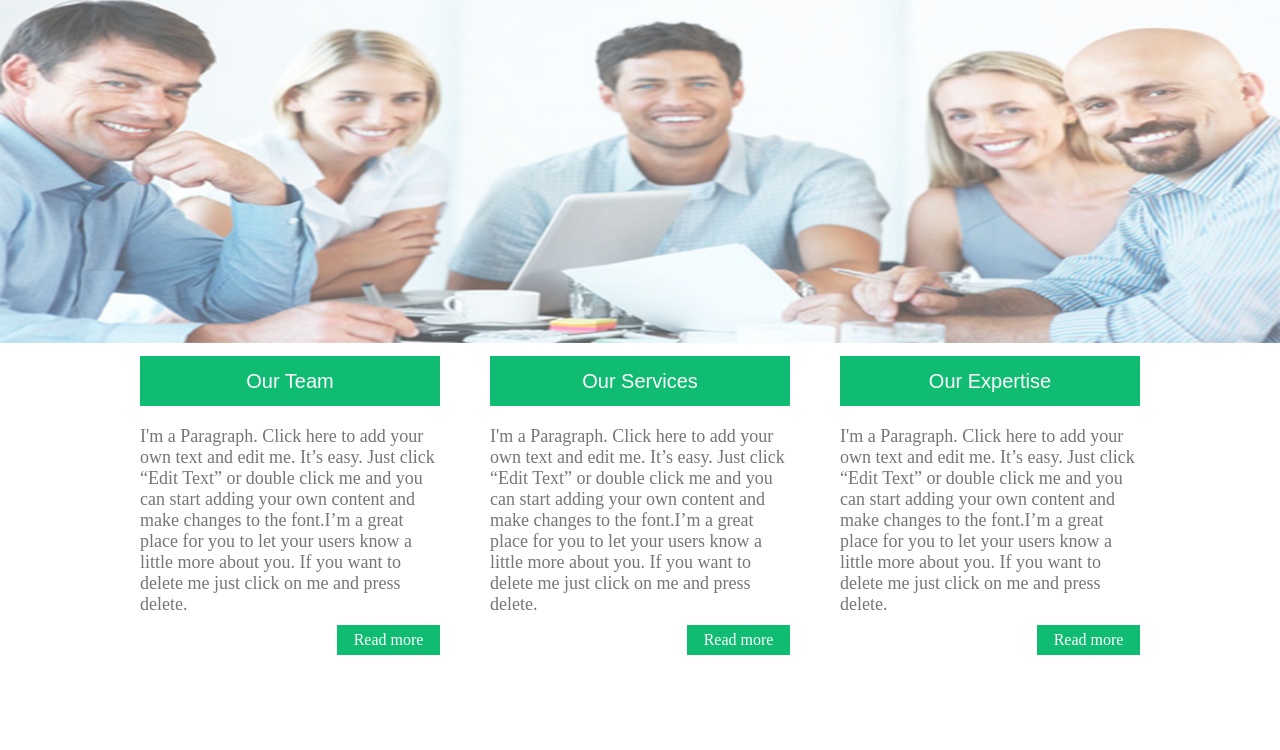
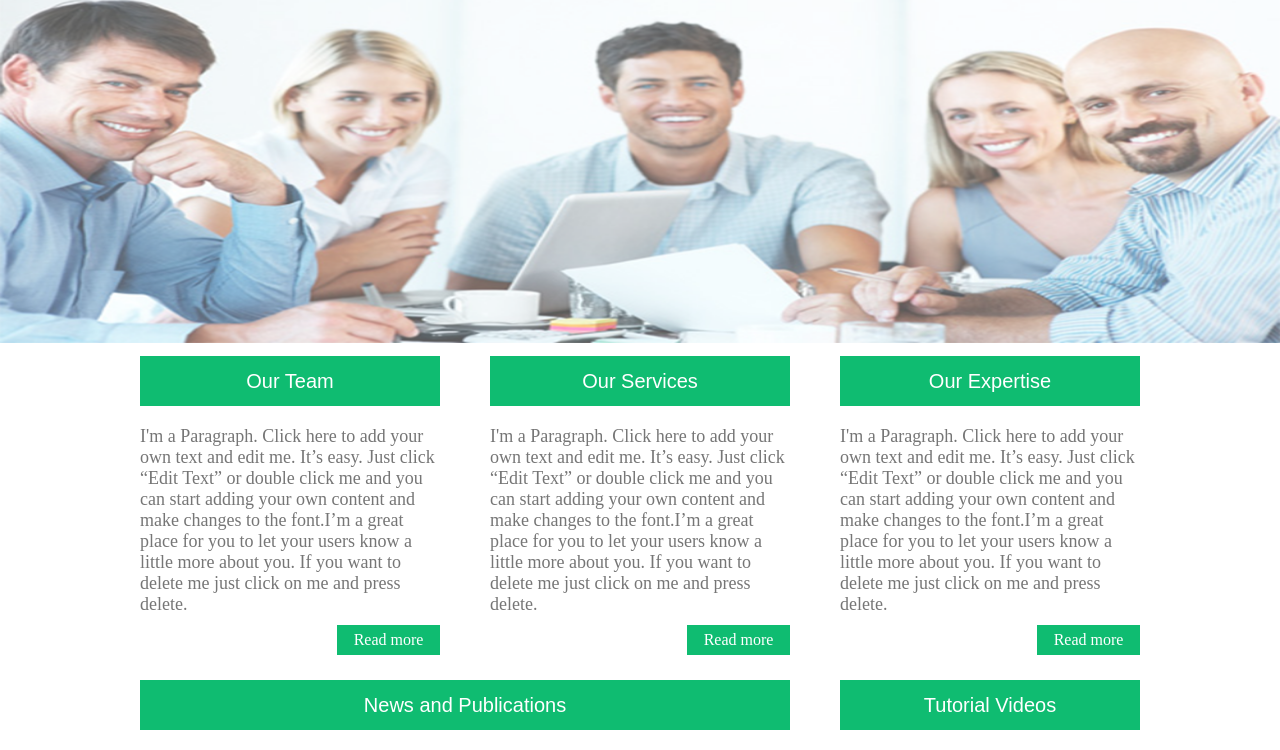
Before and after one commit to caseylalit/Asterik-Project, a plain HTML site: page Index.html in a window 1280 px wide. Shown: the part 172-922 px from the top of the page. Before the commit the page ends 852 px from the top, so only its background shows below. Drawn offline with Linux system fonts and the light colour scheme.

Commit message:
latest commit

```diff
--- a/Index.html
+++ b/Index.html
@@ -39,6 +39,19 @@
       <div class="inside-footer">Read more </div>
     </div>
   </div>
+  	<div class="left-bottom-wrapper">
+    	<div class="left-bottom-header-wrapper">News and Publications
+        </div>
+        <div class="bottom-body-wrapper">
+        	<div class="thumbnails-wrapper">
+            </div>
+            <div class="content-wrapper">
+            </div>
+            <div class="footer-wrapper">
+            </div>
+        </div>
+    </div>
+
 </div>
 <div class="right-column-wrapper">
   <div class="right-inside-wrapper">
@@ -46,6 +59,11 @@
     <div class="inside-body">I'm a Paragraph. Click here to add your own text and edit me. It’s easy. Just click “Edit Text” or double click 								  				me and you can start adding your own content and make changes to the font.I’m a great place for you to let your users know a little more about 		 				you. If you want to delete me just click on me and press delete. </div>
     <div class="inside-footer">Read more </div>
   </div>
+  	<div class="right-bottom-wrapper">
+    	<div class="right-bottom-header-wrapper">Tutorial Videos
+        </div>
+    </div>
+</div>
 </div>
 </body>
 </html>
--- a/css/layout.css
+++ b/css/layout.css
@@ -12,5 +12,7 @@
 				.inside-body{width:100%;}
 				.inside-footer{float:right;width:103px;}
 			.left-inside-right{width:300px;float:right;margin-left:25px;}
+		.left-bottom-wrapper{width:100%;}
+
 	.right-column-wrapper{float:right;width:300px;margin-left:25px;}
 		.right-inside-wrapper{width:100%;margin-bottom:25px;overflow:hidden;}
--- a/css/style.css
+++ b/css/style.css
@@ -4,3 +4,6 @@
 .inside-header{background:#0fbc71;color:#fff;font-family:Arial,Helvetica,sans-serif;font-size:15pt;line-height:50px;text-align:center;margin-bottom:20px;}
 .inside-body{font-size:18px;text-align: left;color: #767676;margin-bottom:10px;}
 .inside-footer{line-height: 30px;color: #fff;text-align: center;font-size: 12pt;background: #0fbc71;}
+
+.left-bottom-header-wrapper{background:#0fbc71;line-height:50px;margin-bottom:20px;text-align:center;font-size:15pt;font-family:Arial, Helvetica, sans-serif;color:#fff;}
+.right-bottom-header-wrapper{background:#0fbc71;line-height:50px;margin-bottom:20px;text-align:center;font-size:15pt;font-family:Arial, Helvetica, sans-serif;color:#fff;}
```
